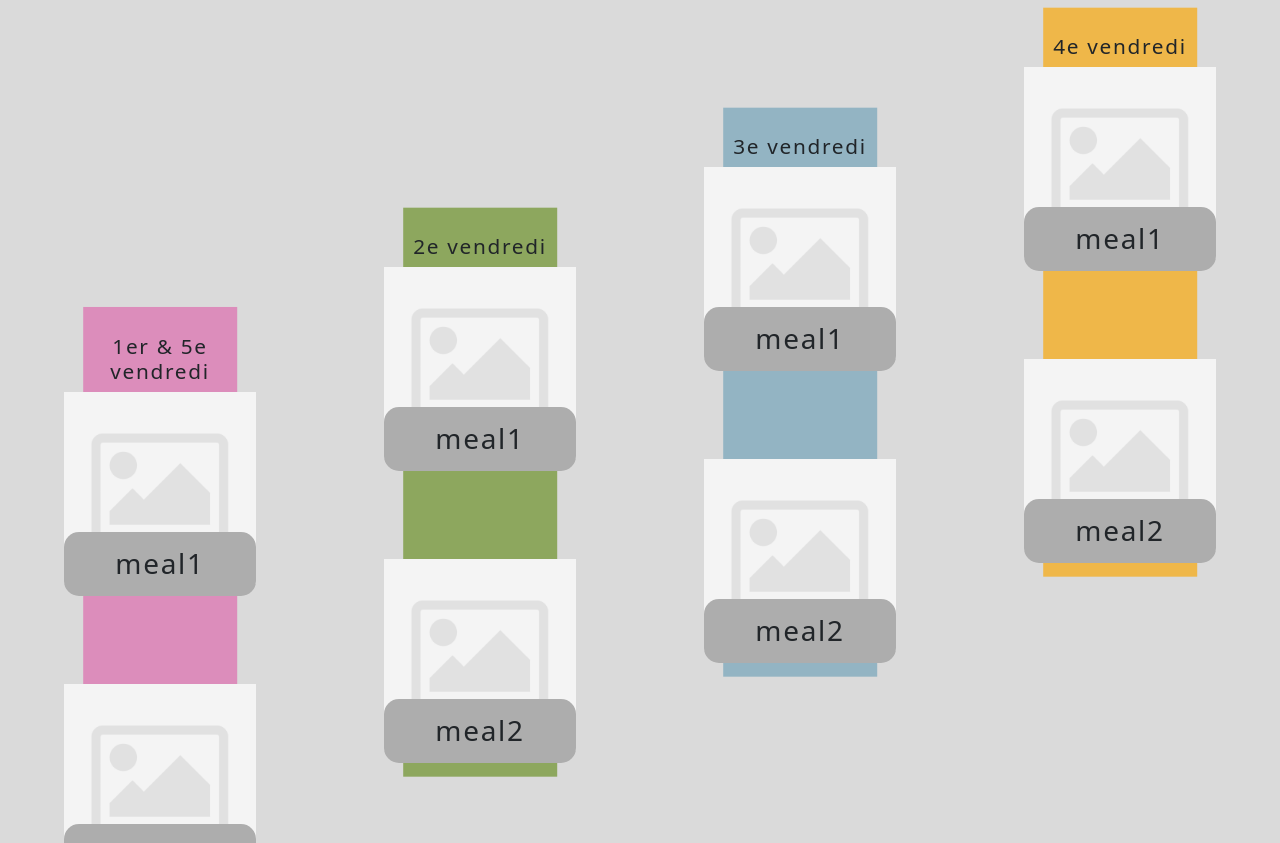
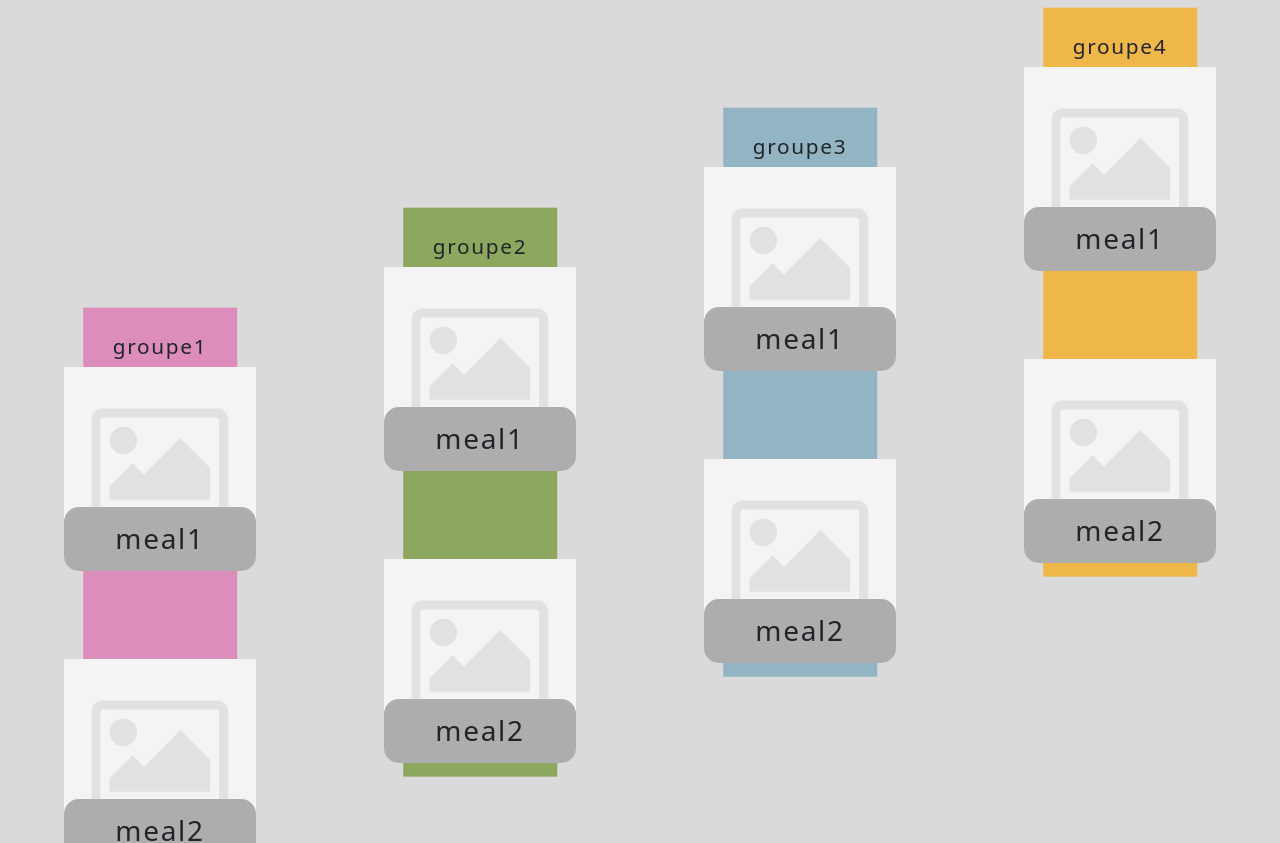
Before and after one commit to Kebrouh/cagiotti, a Vue app: page /#/ in a window 1280 px wide. Shown: the part 380-1223 px from the top of the page. Built offline with nearby package versions, Linux system fonts and the light colour scheme.

Commit message:
feature-grid-codeBaseWithStyleBase

```diff
--- a/src/components/AffichageData/AffichageGridMeal.vue
+++ b/src/components/AffichageData/AffichageGridMeal.vue
@@ -8,6 +8,16 @@
     const currentDate = new Date();
     const currentDayOfWeek = ref(daysOfWeek[currentDate.getDay()]);
     const currentNumOfWeek = ref(currentDate.getDay());
+
+    // Function to determine whether a group should move to the back
+    const shouldMoveToBack = (groupNumber) => {
+    if (currentDayOfWeek === 'Monday') {
+        // Calculate new group order based on currentNumOfWeek
+        const newGroupOrder = (groupNumber + currentNumOfWeek - 1) % 4;
+        return newGroupOrder === 0;
+    }
+    return false;
+    };
 </script>
 
 <template>
@@ -24,8 +34,8 @@
         </div>
 
         <div class="grid">
-            <div class="groupe1">
-                <h2>1er &amp; 5e vendredi</h2>
+            <div class="groupe1" :class="{'moveToBack': shouldMoveToBack(1)}">
+                <h2>groupe1</h2>
                 <div class="meal1">
                     <h3>meal1</h3>
                     <div class="wrapImg">
@@ -39,8 +49,8 @@
                     </div>
                 </div>
             </div>
-            <div class="groupe2">
-                <h2>2e vendredi</h2>
+            <div class="groupe2" :class="{'moveToBack': shouldMoveToBack(2)}">
+                <h2>groupe2</h2>
                 <div class="meal1">
                     <h3>meal1</h3>
                     <div class="wrapImg">
@@ -54,8 +64,8 @@
                     </div>
                 </div>
             </div>
-            <div class="groupe3">
-                <h2>3e vendredi</h2>
+            <div class="groupe3" :class="{'moveToBack': shouldMoveToBack(3)}">
+                <h2>groupe3</h2>
                 <div class="meal1">
                     <h3>meal1</h3>
                     <div class="wrapImg">
@@ -69,8 +79,8 @@
                     </div>
                 </div>
             </div>
-            <div class="groupe4">
-                <h2>4e vendredi</h2>
+            <div class="groupe4" :class="{'moveToBack': shouldMoveToBack(4)}">
+                <h2>groupe4</h2>
                 <div class="meal1">
                     <h3>meal1</h3>
                     <div class="wrapImg">
```
